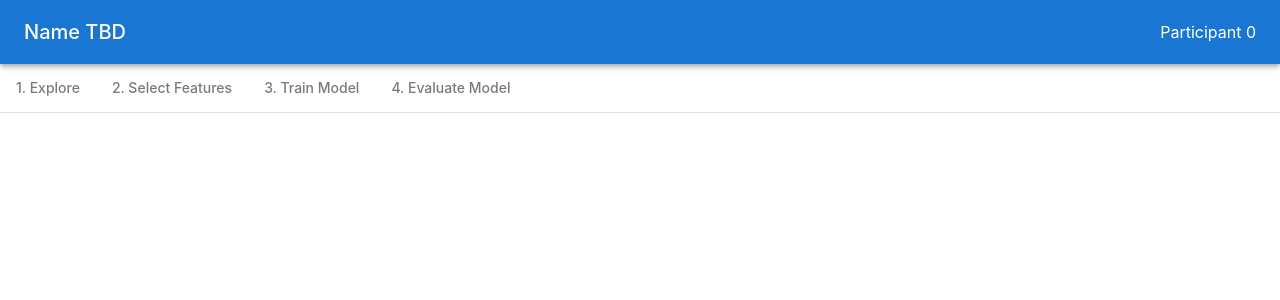
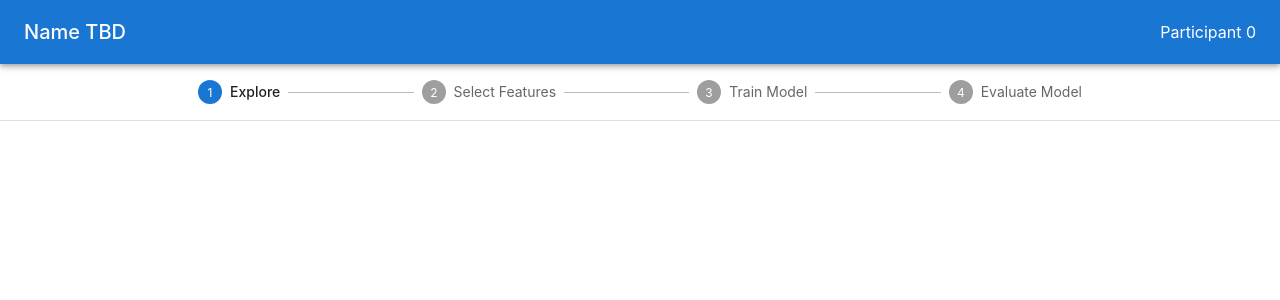
Before and after one commit to UT-HAI/algo-prototype, a React (Create React App) app: page /build in a window 1280 px wide. Shown: the top 300 px of the page. Built offline with nearby package versions, Linux system fonts and the light colour scheme.

Commit message:
changed tabs to stepper

```diff
--- a/src/components/MainLayout.jsx
+++ b/src/components/MainLayout.jsx
@@ -1,33 +1,51 @@
-import { Container, Box, Tabs, Tab } from "@mui/material";
+import { Container, Box, Tabs, Tab, Stepper, Step, StepLabel } from "@mui/material";
 import React from "react"
 import { useLocation } from "react-router";
 import { Link } from "react-router-dom";
 import AppBar from "./AppBar";
 
-const NavTab = ({label, value}) => {
-    return (
-        <Tab
-            component={Link}
-            // onClick={(e) => e.preventDefault()}
-            to={value}
-            label={label}
-        />
-    )
-}
+// I kept the tab version but I like the step version better
+
+// const NavTab = ({label, value}) => {
+//     return (
+//         <Tab
+//             component={Link}
+//             to={value}
+//             label={label}
+//         />
+//     )
+// }
+
+const steps = ['Explore', 'Select Features', 'Train Model', 'Evaluate Model'];
 
 // main layout (for the /build pages)
 const MainLayout = ({children}) => {
     const location = useLocation().pathname
+    let index = 0
+    try {
+        index = Number(location.match(/(?:\/build\/)([0-9])/)[1]) - 1
+    }
+    catch{}
+
     return (
     <>
         <AppBar/>
-        <Box sx={{ borderBottom: 1, borderColor: 'divider' }}>
-        <Tabs value={location} aria-label="basic tabs example">
-          <NavTab label="1. Explore" value="/build/1"/>
-          <NavTab label="2. Select Features" value="/build/2"/>
-          <NavTab label="3. Train Model" value="/build/3"/>
-          <NavTab label="4. Evaluate Model" value="/build/4"/>
-        </Tabs>
+        <Box sx={{ py: 2, px: 1, display: 'flex', justifyContent: 'center', borderBottom: 1, borderColor: 'divider' }}>
+            <Box sx={{maxWidth: 'md', flexGrow: 1}}>
+                {/* <Tabs value={location} aria-label="basic tabs example">
+                <NavTab label="1. Explore" value="/build/1"/>
+                <NavTab label="2. Select Features" value="/build/2"/>
+                <NavTab label="3. Train Model" value="/build/3"/>
+                <NavTab label="4. Evaluate Model" value="/build/4"/>
+                </Tabs> */}
+                <Stepper activeStep={index}>
+                    {steps.map(step =>
+                        <Step key={step}>
+                            <StepLabel>{step}</StepLabel>
+                        </Step>
+                    )}
+                </Stepper>
+            </Box>
       </Box>
         <Container>
             {children}
```
